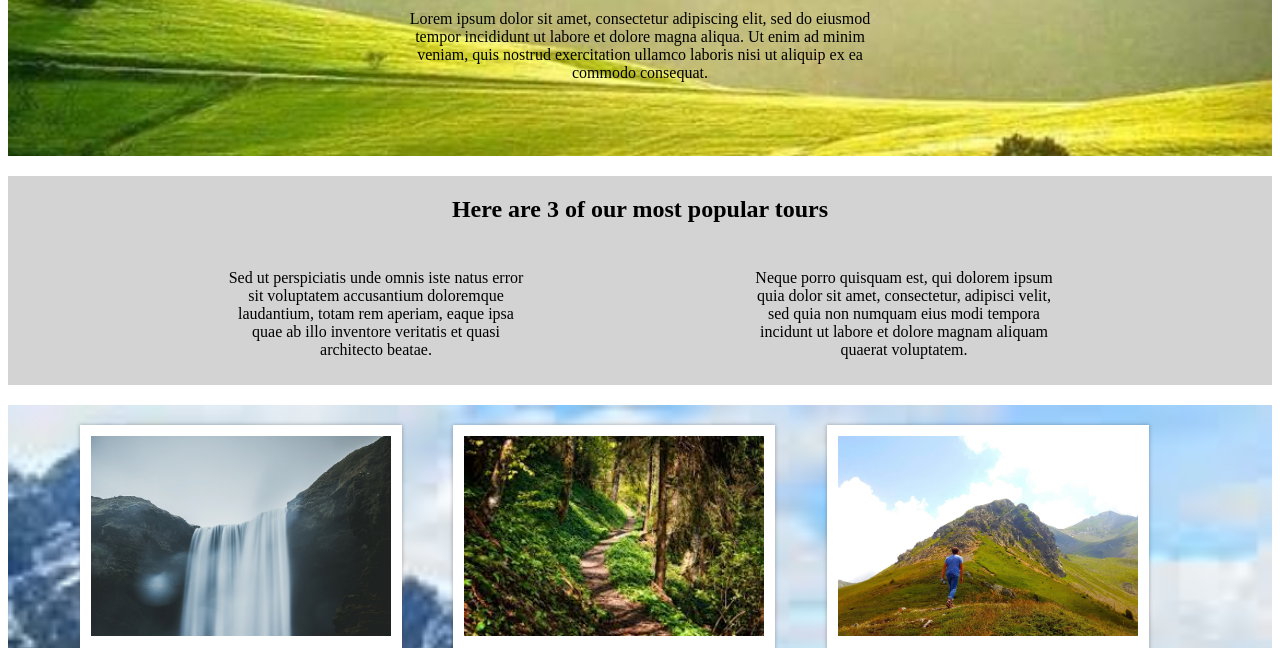
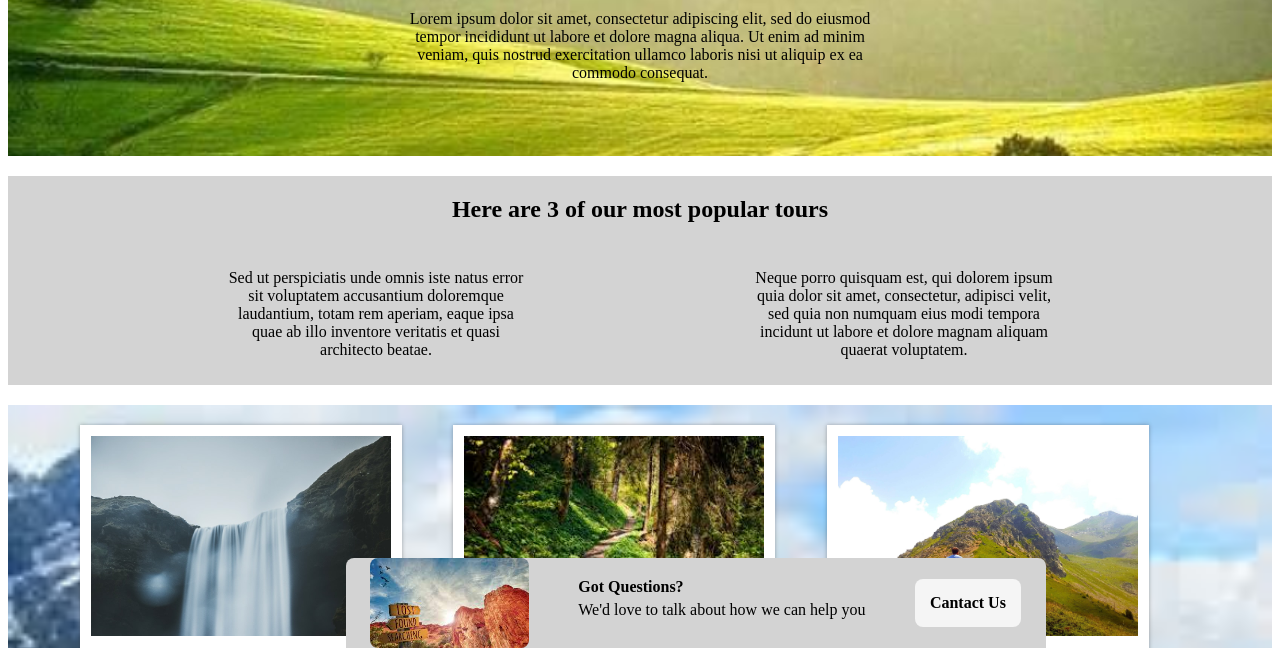
Before and after one commit to Iconians/responsive-landing-page, a plain HTML site: page index.html in a window 1280 px wide. Shown: the part 152-800 px from the top of the page. Drawn offline with Linux system fonts and the light colour scheme.

Commit message:
added sticky footer

```diff
--- a/index.html
+++ b/index.html
@@ -89,5 +89,13 @@
       <h6 href="">Powered By Nature</h6>
     </footer>
   </div>
+   <div id="floatingFooter">
+     <img src="/images/question-img.png" alt="">
+    <div class="floatText">
+      <h4>Got Questions?</h4>
+      <p>We'd love to talk about how we can help you</p>
+    </div>
+     <a href="#">Cantact Us</a>
+   </div>
 </body>
 </html>
--- a/style.css
+++ b/style.css
@@ -123,6 +123,39 @@ background-size: cover;
   margin: 0;
 }
 
+#floatingFooter {
+  display: flex;
+  justify-content: space-around;
+  background-color: lightgray;
+  height: 90px;
+  width: 700px;
+  position: fixed;
+  bottom: 0px;
+  left: 27%;
+  border-top-right-radius: 8px;
+  border-top-left-radius: 8px;
+}
+
+#floatingFooter img {
+  height: 90px;
+  align-self: center;
+  border-radius: 8px;
+}
+
+.floatText h4 {margin: 20px 0 5px;}
+
+.floatText p {margin-top: 0;}
+
+#floatingFooter a {
+  padding: 15px;
+  align-self: center;
+  background-color: whitesmoke;
+  border-radius: 8px;
+  text-decoration: none;
+  color: black;
+  font-weight: 600;
+}
+
 @media (max-width: 768px) {
   .Container2 p {
     background-color: white;
```
Also changed, not shown: images/question-img.png (added), images/speachBubble.jpg (added), images/speechBubble.jpg (added).
